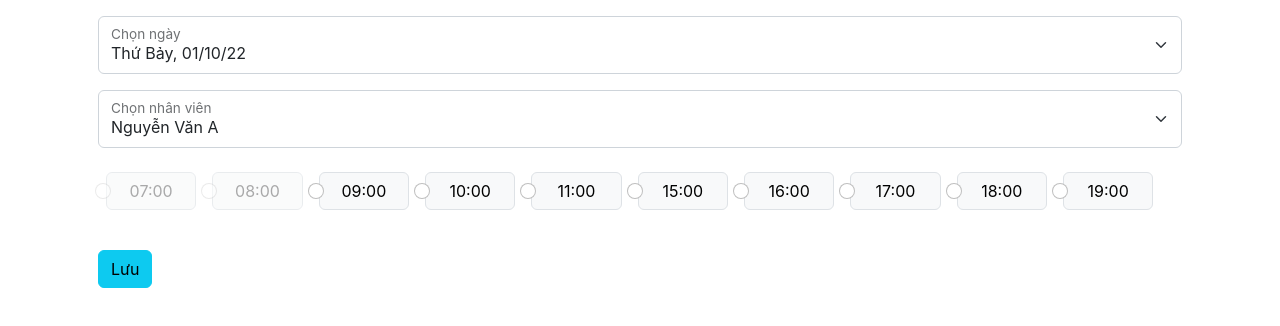
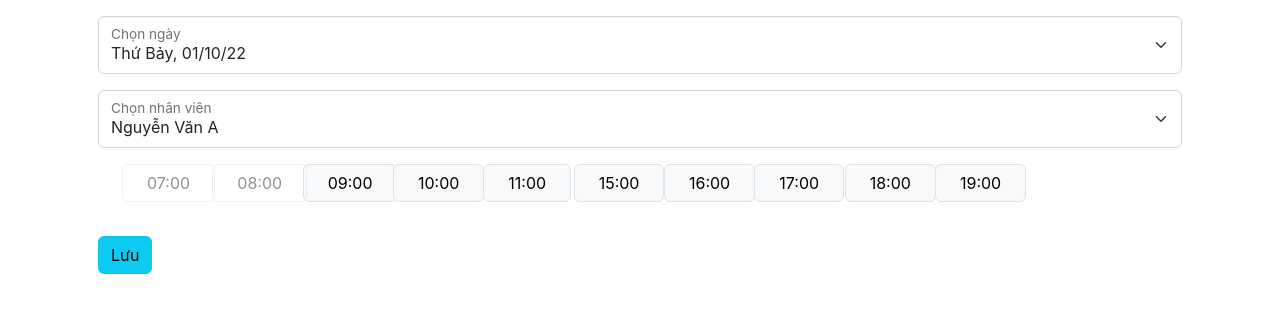
Before and after one commit to thiennhat19112/30Slice-Client, a React (Create React App) app: page / in a window 1280 px wide. Shown: the top 326 px of the page. Built offline with nearby package versions, Linux system fonts and the light colour scheme.

Commit message:
Update App.jsx

```diff
--- a/src/App.jsx
+++ b/src/App.jsx
@@ -1,7 +1,10 @@
 import logo from './logo.svg';
 import './App.css';
+import { useState } from 'react';
 
 function App() {
+    const [activeId, setActiveId] = useState();
+
   class Employee {
     constructor(id, name) {
       this.employeeID = id
@@ -70,8 +73,6 @@ function App() {
 
     return 'Đặt phòng thành công'
   }
-  createBook(getCurrentDate(), '16:00', new Customer('KH01', 'Nguyễn Văn C'), arrEmployee[0])
-  createBook(getCurrentDate(), '17:00', new Customer('KH01', 'Nguyễn Văn C'), arrEmployee[1])
   let arrDate = []
   for (var i = 1; i <= 7; i++) {
     var date = new Date();
@@ -81,24 +82,26 @@ function App() {
   let listDate = []
   arrDate.forEach((item, index) => {
     listDate.push(
-      <option key={index} defaultValue={item}>{item}</option>
-      );
-    });
+      <option key={index} defaultValue={item}>{item}</option>);
+  });
+  const hamdoi = (data)=>{
+    console.log(data)
+  }
   let listTime = []
   allAvailableTime.forEach((item, index) => {
     const currentTime = new Date().toLocaleTimeString('vi-VN');
     if (currentTime < item) {
       listTime.push(
-        <div className="form-check col-1 m-2 btn btn-light border">
-        <input className="form-check-input" type="radio" name="flexRadioDefault" id={item}/>
-        <label className="form-check-label" htmlFor={item}>{item}</label>
+        <div className="form-check col-1 ">
+        <input className="form-check-input d-none" type="radio" name="flexRadioDefault" id={item} onChange={() => setActiveId(item)}/>
+        <label className={"form-check-label  btn px-4 border "+ ( activeId == item ? "btn-danger" : "btn-light")} htmlFor={item}>{item}</label>
         </div>
         );
     }else{
       listTime.push(
-        <div className="form-check col-1 m-2 btn btn-light disabled border">
-        <input className="form-check-input" disabled type="radio" name="flexRadioDefault" id={item}/>
-        <label className="form-check-label" htmlFor={item}>{item}</label>
+        <div className="form-check col-1">
+        <input className="form-check-input d-none" disabled type="radio" name="flexRadioDefault" id={item}/>
+        <label className="form-check-label btn px-4 btn-muted border" htmlFor={item}>{item}</label>
         </div>
         );
 
@@ -108,10 +111,10 @@ function App() {
     listEmployee.push(
       <option key={index} defaultValue={item.employeeID}>{item.employeeName}</option>
       );
-    });
+  });
 
 
-    return (
+  return (
     <div className="container">
     <div className="form-floating m-3">
     <select className="form-select" id="date" aria-label="Chọn ngày">
@@ -139,6 +142,6 @@ function App() {
 
     </div>
     );
-  }
+}
 
-  export default App;
+export default App;
```
